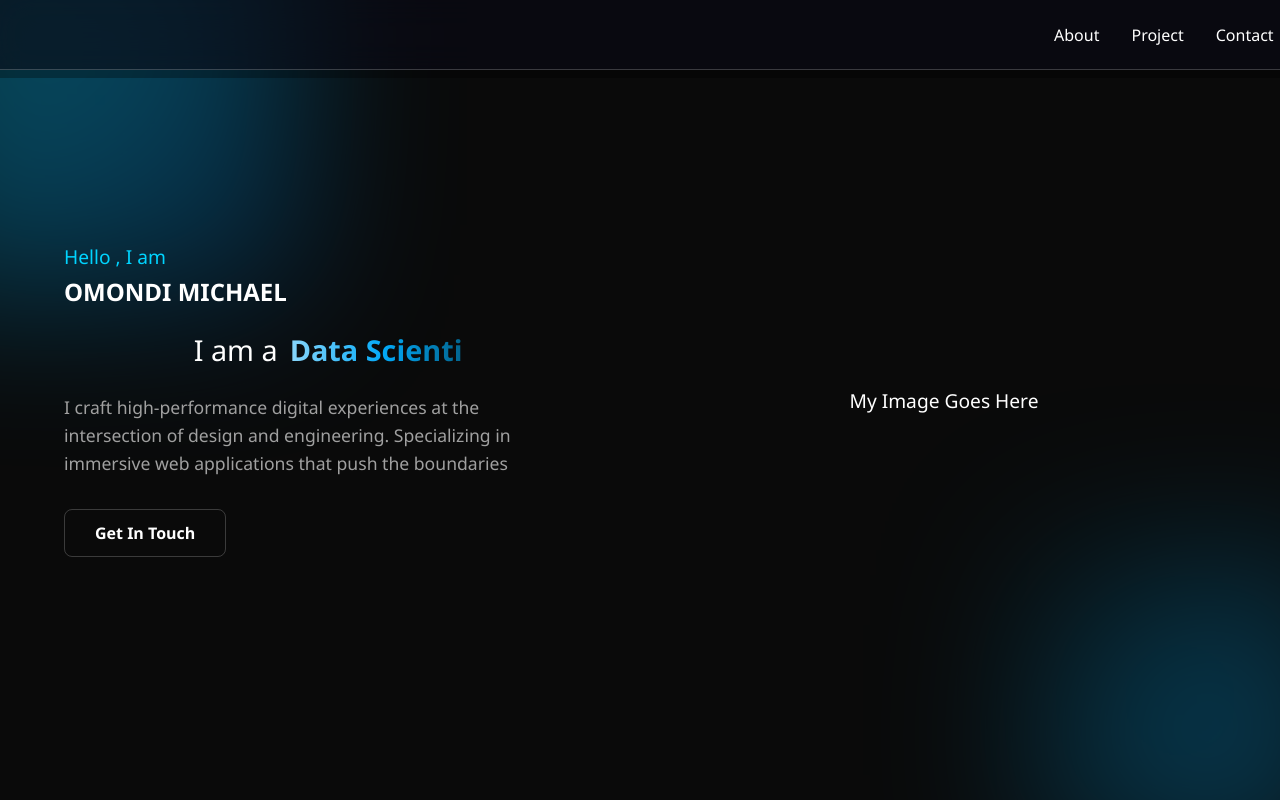
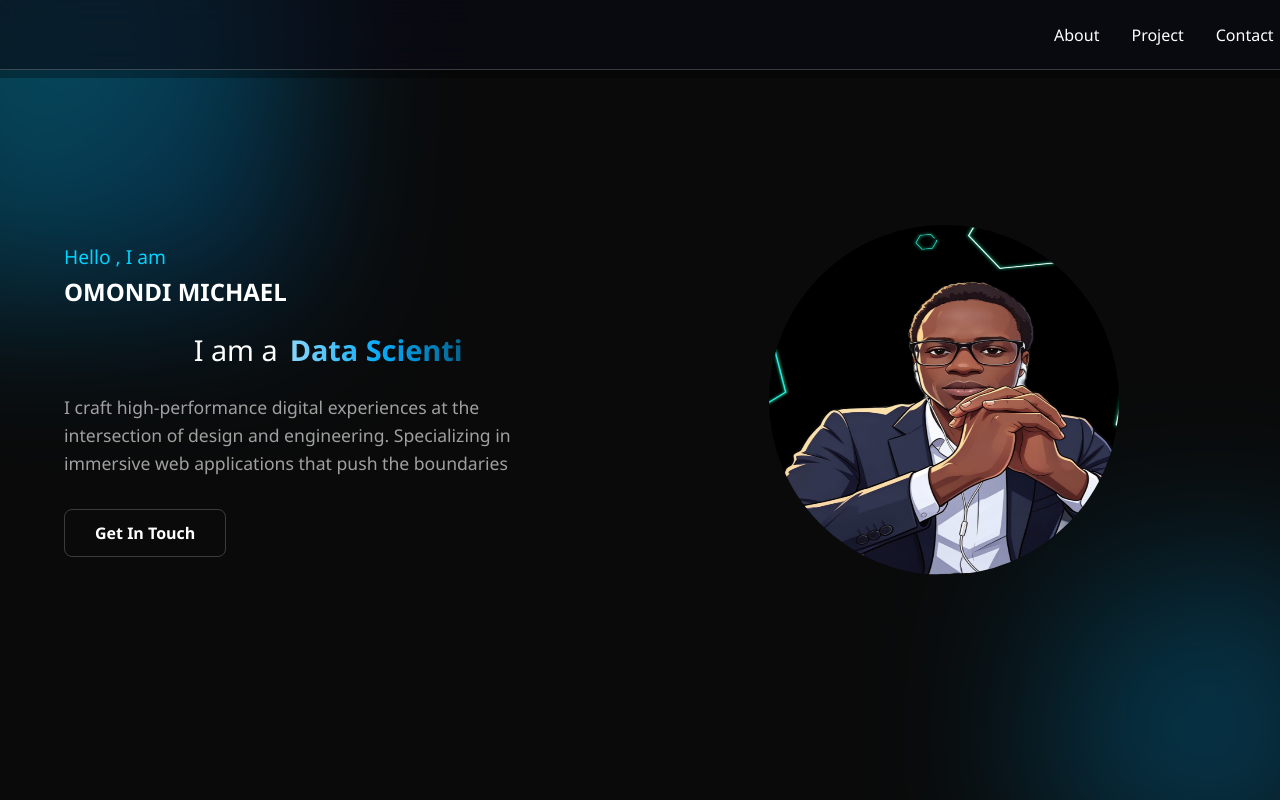
Before and after one commit to M28755/MY-FIRST-PORTFOLIO, a React (Vite) app: page / in a window 1280 px wide. Shown: the top 800 px of the page. Built offline with nearby package versions, Linux system fonts and the light colour scheme.

Commit message:
added hereo sectio image

```diff
--- a/src/Components/CSS/Herosection.css
+++ b/src/Components/CSS/Herosection.css
@@ -120,6 +120,15 @@
     color: white;
     font-size: 1.2rem;
 }
+.hero-image-placeholder img{
+    border-radius: 50%;
+    display: flex;
+    justify-content: center;
+    align-items: center;
+    color: white;
+    font-size: 1.2rem;
+
+}
 
 @media (max-width: 768px) {
     .hero-content {
--- a/src/Components/HeroSection.jsx
+++ b/src/Components/HeroSection.jsx
@@ -1,6 +1,7 @@
 import { motion } from 'framer-motion'
 import { TypeAnimation } from 'react-type-animation'
 import './CSS/Herosection.css'
+import Image from  '../assets/portfolio.jpeg'
 
 function HeroSection() {
     return (
@@ -60,7 +61,7 @@ function HeroSection() {
 
                     >
                         <div className="hero-image-placeholder ">
-                            <span>My  Image Goes Here</span>
+                            <img src={Image} alt=""  width={350} height={350}/>
                         </div>
 
                     </motion.div>
```
Also changed, not shown: src/assets/portfolio.jpeg (added).
